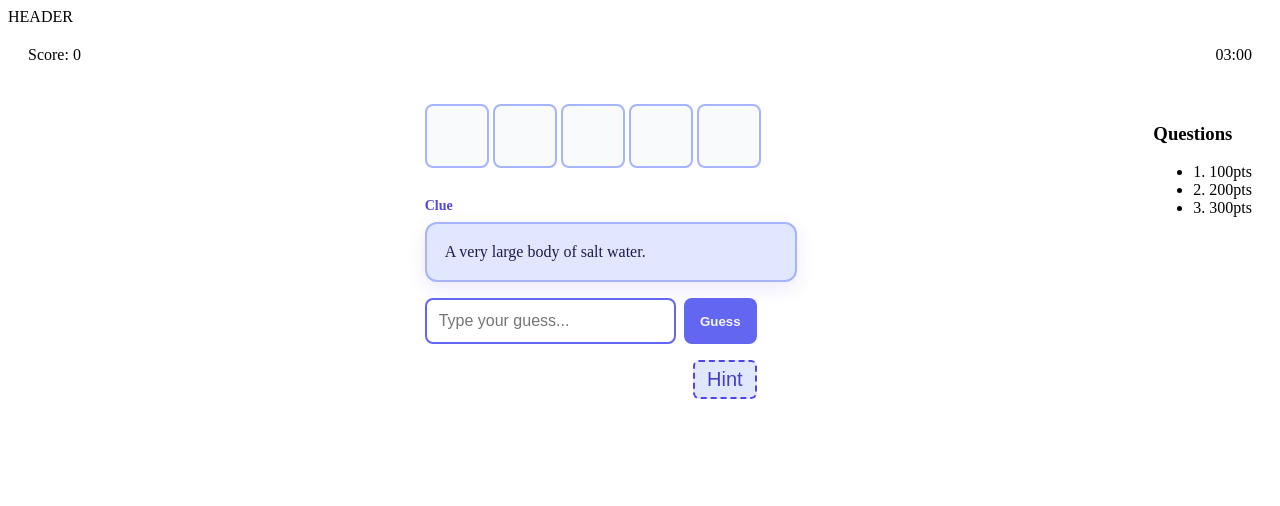
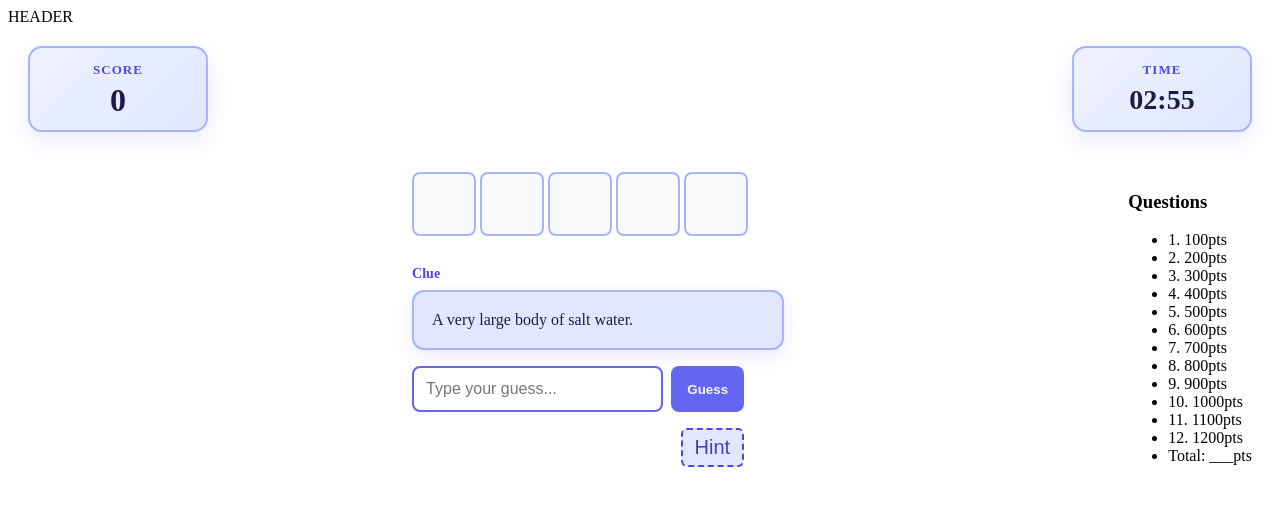
Before and after one commit to Furkan02124/word-game, a React (Vite) app: page / in a window 1280 px wide. Shown: the top 506 px of the page. Built offline with nearby package versions, Linux system fonts and the light colour scheme; the HTML template or start-up script is replaced by a standard one.

Commit message:
feat: enhance game components with timer, score display, and game over functionality

```diff
--- a/src/components/GuessInput/GuessInput.jsx
+++ b/src/components/GuessInput/GuessInput.jsx
@@ -1,5 +1,5 @@
+import { useEffect, useRef } from "react";
 import styles from "./GuessInput.module.css";
-import { useRef, useEffect } from "react";
 
 function GuessInput({
   guess,
@@ -10,14 +10,20 @@ function GuessInput({
   onSubmitGuess,
   setMessage,
   availableSlots,
+  disabled = false,
+  focusTrigger,
 }) {
   const inputRef = useRef(null);
 
   useEffect(() => {
-    inputRef.current?.focus();
-  }, [mergedGuess]);
+    if (!disabled) {
+      inputRef.current?.focus();
+    }
+  }, [focusTrigger, disabled]);
 
   function handleKeyDown(e) {
+    if (disabled) return;
+
     if (e.key === "Backspace") {
       e.preventDefault();
       setGuess((prev) => prev.slice(0, -1));
@@ -34,9 +40,7 @@ function GuessInput({
     if (/^[a-zA-Z]$/.test(e.key)) {
       e.preventDefault();
 
-      if (guess.length >= availableSlots) {
-        return;
-      }
+      if (guess.length >= availableSlots) return;
 
       setGuess((prev) => prev + e.key.toUpperCase());
       setMessage("");
@@ -57,8 +61,13 @@ function GuessInput({
         type="text"
         readOnly
         onKeyDown={handleKeyDown}
+        disabled={disabled}
       />
-      <button className={styles.guessBtn} onClick={handleGuess}>
+      <button
+        className={styles.guessBtn}
+        onClick={handleGuess}
+        disabled={disabled}
+      >
         {guessBtnText}
       </button>
     </div>
--- a/src/components/HintButton/HintButton.jsx
+++ b/src/components/HintButton/HintButton.jsx
@@ -1,12 +1,12 @@
 import styles from "./HintButton.module.css";
 
-function HintButton({ btnText, onHint }) {
+function HintButton({ btnText, onHint, disabled = false }) {
   function handleHint() {
     onHint();
   }
 
   return (
-    <button className={styles.hintBtn} onClick={handleHint}>
+    <button className={styles.hintBtn} onClick={handleHint} disabled={disabled}>
       {btnText}
     </button>
   );
--- a/src/components/ScoreBoard/ScoreBoard.jsx
+++ b/src/components/ScoreBoard/ScoreBoard.jsx
@@ -1,5 +1,12 @@
+import styles from "./ScoreBoard.module.css";
+
 function ScoreBoard({ score }) {
-  return <div>Score: {score}</div>;
+  return (
+    <div className={styles.scoreBoard}>
+      <p className={styles.label}>Score</p>
+      <p className={styles.value}>{score}</p>
+    </div>
+  );
 }
 
 export default ScoreBoard;
--- /dev/null
+++ b/src/components/ScoreBoard/ScoreBoard.module.css
@@ -0,0 +1,31 @@
+.scoreBoard {
+  min-width: 140px;
+  padding: 14px 18px;
+  border: 2px solid #a5b4fc;
+  border-radius: 14px;
+  background: linear-gradient(135deg, #eef2ff 0%, #e0e7ff 100%);
+  box-shadow: 0 8px 20px rgba(79, 70, 229, 0.12);
+
+  display: flex;
+  flex-direction: column;
+  align-items: center;
+  justify-content: center;
+  text-align: center;
+}
+
+.label {
+  margin: 0 0 6px 0;
+  font-size: 13px;
+  font-weight: 700;
+  letter-spacing: 0.08em;
+  text-transform: uppercase;
+  color: #4f46e5;
+}
+
+.value {
+  margin: 0;
+  font-size: 32px;
+  font-weight: 800;
+  line-height: 1;
+  color: #1e1b4b;
+}
--- a/src/components/SidePanel/SidePanel.jsx
+++ b/src/components/SidePanel/SidePanel.jsx
@@ -6,6 +6,16 @@ function SidePanel() {
         <li>1. 100pts</li>
         <li>2. 200pts</li>
         <li>3. 300pts</li>
+        <li>4. 400pts</li>
+        <li>5. 500pts</li>
+        <li>6. 600pts</li>
+        <li>7. 700pts</li>
+        <li>8. 800pts</li>
+        <li>9. 900pts</li>
+        <li>10. 1000pts</li>
+        <li>11. 1100pts</li>
+        <li>12. 1200pts</li>
+        <li>Total: ___pts</li>
       </ul>
     </div>
   );
--- a/src/components/Timer/Timer.jsx
+++ b/src/components/Timer/Timer.jsx
@@ -1,5 +1,19 @@
-function Timer() {
-  return <div>03:00</div>;
+import styles from "./Timer.module.css";
+
+function Timer({ timeLeft }) {
+  const minutes = String(Math.floor(timeLeft / 60)).padStart(2, "0");
+  const seconds = String(timeLeft % 60).padStart(2, "0");
+
+  const isLow = timeLeft <= 10;
+
+  return (
+    <div className={`${styles.timer} ${isLow ? styles.low : ""}`}>
+      <p className={styles.label}>Time</p>
+      <p className={styles.value}>
+        {minutes}:{seconds}
+      </p>
+    </div>
+  );
 }
 
 export default Timer;
--- /dev/null
+++ b/src/components/Timer/Timer.module.css
@@ -0,0 +1,52 @@
+.timer {
+  min-width: 140px;
+  padding: 14px 18px;
+  border: 2px solid #a5b4fc;
+  border-radius: 14px;
+  background: linear-gradient(135deg, #eef2ff 0%, #e0e7ff 100%);
+  box-shadow: 0 8px 20px rgba(79, 70, 229, 0.12);
+
+  display: flex;
+  flex-direction: column;
+  align-items: center;
+  justify-content: center;
+}
+
+.label {
+  margin: 0 0 6px 0;
+  font-size: 13px;
+  font-weight: 700;
+  color: #4f46e5;
+  text-transform: uppercase;
+  letter-spacing: 0.08em;
+}
+
+.value {
+  margin: 0;
+  font-size: 28px;
+  font-weight: 800;
+  color: #1e1b4b;
+}
+
+.low {
+  border-color: #ef4444;
+  background: linear-gradient(135deg, #fee2e2 0%, #fecaca 100%);
+}
+
+.low .label {
+  color: #dc2626;
+}
+
+.low .value {
+  color: #991b1b;
+  animation: pulse 0.8s infinite alternate;
+}
+
+@keyframes pulse {
+  from {
+    transform: scale(1);
+  }
+  to {
+    transform: scale(1.08);
+  }
+}
--- a/src/pages/Game.jsx
+++ b/src/pages/Game.jsx
@@ -8,16 +8,19 @@ import ScoreBoard from "../components/ScoreBoard/ScoreBoard";
 import styles from "./Game.module.css";
 import words from "../data/words";
 import { shuffleArray, randomIndex } from "../utils/tools";
-import { useState } from "react";
+import { useState, useEffect } from "react";
 
 function Game() {
-  const [shuffledWords] = useState(() => shuffleArray(words));
+  const [shuffledWords, setShuffledWords] = useState(() => shuffleArray(words));
   const [currentWordIndex, setCurrentWordIndex] = useState(0);
   const [guess, setGuess] = useState("");
   const [message, setMessage] = useState("");
   const [score, setScore] = useState(0);
   const [revealedIndexes, setRevealedIndexes] = useState([]);
   const [usedHintsForWord, setUsedHintsForWord] = useState(0);
+  const [timeLeft, setTimeLeft] = useState(180);
+  const [gameStatus, setGameStatus] = useState("playing");
+  const [focusTrigger, setFocusTrigger] = useState(0);
 
   const currentWord = shuffledWords[currentWordIndex];
   const answer = currentWord.answer;
@@ -44,7 +47,37 @@ function Game() {
 
   const mergedGuess = displayLetters.join("");
 
+  useEffect(() => {
+    if (gameStatus !== "playing") return;
+
+    if (timeLeft <= 0) {
+      setGameStatus("lost");
+      setMessage("Time's up!");
+      return;
+    }
+
+    const interval = setInterval(() => {
+      setTimeLeft((prev) => prev - 1);
+    }, 1000);
+
+    return () => clearInterval(interval);
+  }, [timeLeft, gameStatus]);
+
+  function handleRestartGame() {
+    setShuffledWords(shuffleArray(words));
+    setCurrentWordIndex(0);
+    setGuess("");
+    setMessage("");
+    setScore(0);
+    setRevealedIndexes([]);
+    setUsedHintsForWord(0);
+    setTimeLeft(180);
+    setGameStatus("playing");
+    setFocusTrigger((prev) => prev + 1);
+  }
   function handleSubmitGuess() {
+    if (gameStatus !== "playing") return;
+
     const fullGuess = [];
     let typedIndex = 0;
 
@@ -73,7 +106,9 @@ function Game() {
         setCurrentWordIndex((prev) => prev + 1);
         setRevealedIndexes([]);
         setUsedHintsForWord(0);
+        setFocusTrigger((prev) => prev + 1);
       } else {
+        setGameStatus("won");
         setMessage("You finished all words!");
       }
     } else {
@@ -83,6 +118,8 @@ function Game() {
   }
 
   function handleHint() {
+    if (gameStatus !== "playing") return;
+
     const hiddenIndexes = [];
 
     for (let i = 0; i < answer.length; i++) {
@@ -108,7 +145,7 @@ function Game() {
     <div className={styles.container}>
       <div className={styles.topBar}>
         <ScoreBoard score={score} />
-        <Timer />
+        <Timer timeLeft={timeLeft} />
       </div>
 
       <div className={styles.main}>
@@ -133,9 +170,15 @@ function Game() {
               revealedIndexes={revealedIndexes}
               wordLength={wordLength}
               answer={answer}
+              disabled={gameStatus !== "playing"}
+              focusTrigger={focusTrigger}
             />
 
-            <HintButton btnText="Hint" onHint={handleHint} />
+            <HintButton
+              btnText="Hint"
+              onHint={handleHint}
+              disabled={gameStatus !== "playing"}
+            />
           </div>
 
           {message && <p className={styles.message}>{message}</p>}
@@ -143,6 +186,22 @@ function Game() {
 
         <SidePanel />
       </div>
+      {gameStatus !== "playing" && (
+        <div className={styles.overlay}>
+          <div className={styles.gameOverCard}>
+            <h2 className={styles.gameOverTitle}>
+              {gameStatus === "won" ? "You Won!" : "Game Over"}
+            </h2>
+            <p className={styles.gameOverText}>
+              {gameStatus === "won" ? "You finished all words!" : "Time’s up!"}
+            </p>
+            <p className={styles.finalScore}>Final Score: {score}</p>
+            <button className={styles.restartBtn} onClick={handleRestartGame}>
+              Play Again
+            </button>
+          </div>
+        </div>
+      )}
     </div>
   );
 }
--- a/src/pages/Game.module.css
+++ b/src/pages/Game.module.css
@@ -39,3 +39,66 @@
   font-weight: 600;
   color: #3730a3;
 }
+
+.overlay {
+  position: fixed;
+  inset: 0;
+  background-color: rgba(15, 23, 42, 0.45);
+  display: flex;
+  align-items: center;
+  justify-content: center;
+  z-index: 1000;
+}
+
+.gameOverCard {
+  width: 90%;
+  max-width: 420px;
+  padding: 32px 24px;
+  border-radius: 20px;
+  background: white;
+  box-shadow: 0 20px 50px rgba(0, 0, 0, 0.18);
+  text-align: center;
+}
+
+.gameOverTitle {
+  margin: 0 0 12px 0;
+  font-size: 32px;
+  font-weight: 800;
+  color: #1e1b4b;
+}
+
+.gameOverText {
+  margin: 0 0 12px 0;
+  font-size: 16px;
+  color: #4b5563;
+}
+
+.finalScore {
+  margin: 0;
+  font-size: 22px;
+  font-weight: 700;
+  color: #4f46e5;
+}
+
+.restartBtn {
+  margin-top: 20px;
+  padding: 10px 18px;
+  border: none;
+  border-radius: 10px;
+  background-color: #6366f1;
+  color: white;
+  font-size: 15px;
+  font-weight: 700;
+  cursor: pointer;
+  transition:
+    background-color 0.2s ease,
+    transform 0.1s ease;
+}
+
+.restartBtn:hover {
+  background-color: #4f46e5;
+}
+
+.restartBtn:active {
+  transform: scale(0.97);
+}
```
Also changed, not shown: src/pages/GameOver.jsx (added).
